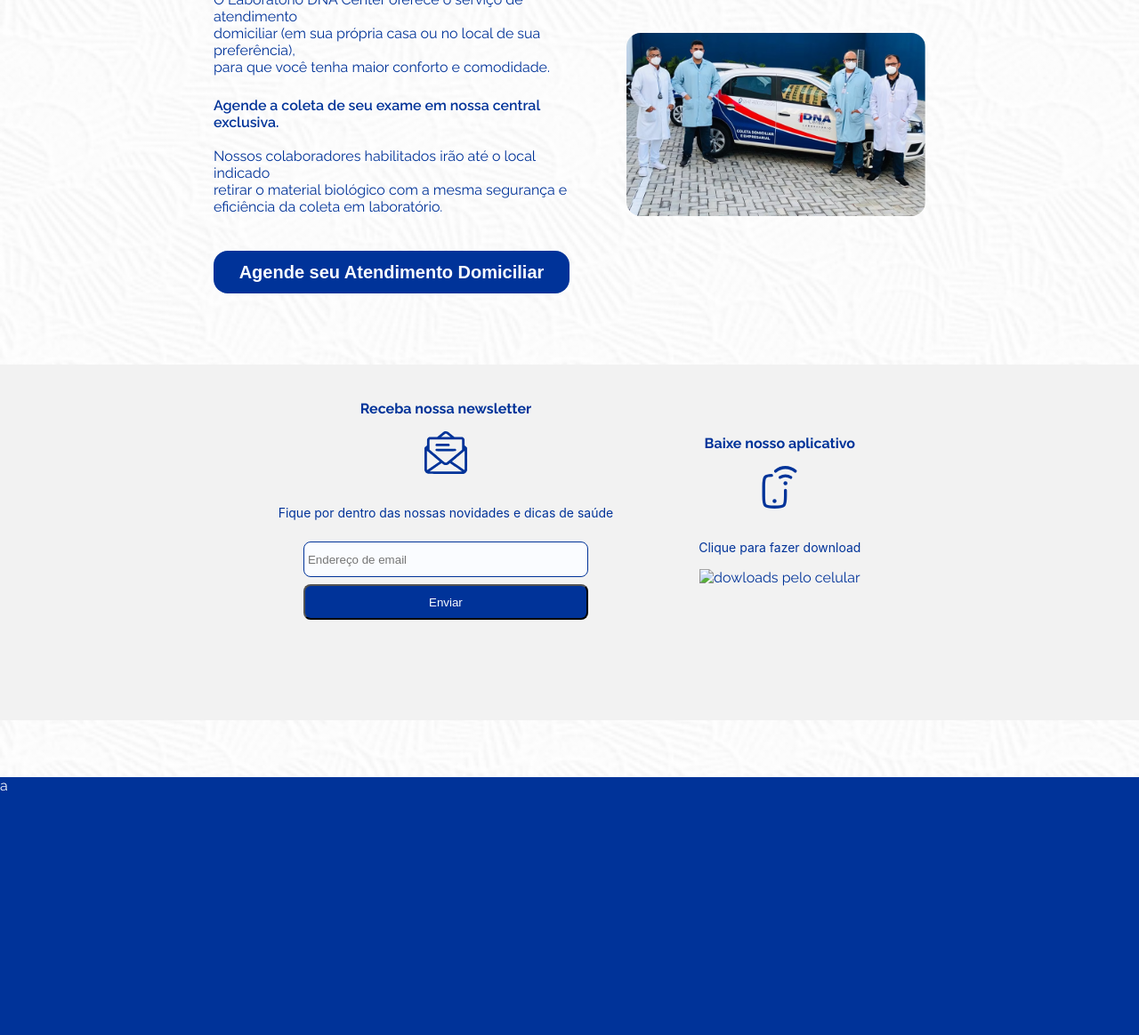
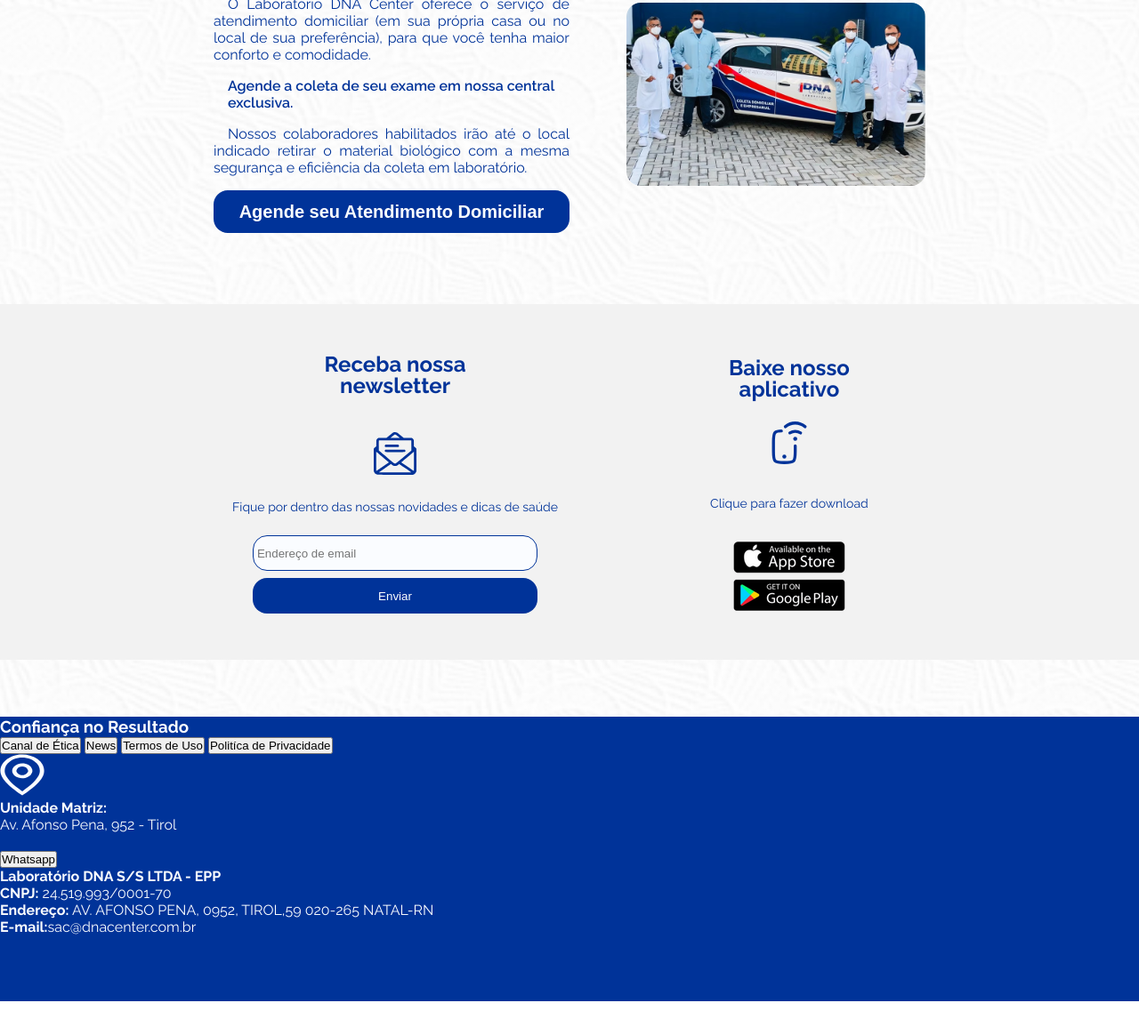
Before and after one commit to gabrpereira/DNA-Center, a plain HTML site: page index.html in a window 1280 px wide. Shown: the part 1162-2326 px from the top of the page at 89% size. After the commit the page ends 2288 px from the top, so only its background shows below. Drawn offline with Linux system fonts and the light colour scheme.

Commit message:
Inicialização do Footer

```diff
--- a/css/atendimento.css
+++ b/css/atendimento.css
@@ -16,8 +16,8 @@
 }
 
 .titulo-atendimento {
+    padding: var(--space-3);
     align-items: center;
-    padding-bottom: var(--space-2);
     color: var(--vermelho);
     font-size: var(--fonte-xl);
     font-style: normal;
@@ -30,14 +30,21 @@
     font-size: var(--fonte-md);
     font-style: normal;
     font-weight: 600;
+    margin: var(--space-3);
 }
 
 .texto-atendimento {
     color: var(--azul);
-    padding-bottom: var(--space-4);
     font-size: var(--fonte-md);
     font-weight: 400;
-    white-space: pre-line;
+    text-indent: 1rem;
+    text-align: justify;
+}
+
+.box-to-botao-atendimento {
+    justify-content: center;
+    align-items: center;
+    text-align: center;
 }
 
 .botao-atendimento{
--- a/css/contatos.css
+++ b/css/contatos.css
@@ -12,7 +12,7 @@
     align-items: center;
     text-align: center;
     flex-direction: row;
-    padding: var(--space-6) var(--space-14);
+    padding: var(--space-6) var(--space-14) var(--space-8);
 }
 
 .contato-email,
@@ -25,12 +25,38 @@
 .imagem-contato {
     width: var(--space-7);
     height: var(--space-7);
-    margin: var(--space-3);
+    margin: var(--space-2);
+}
+
+.titulo-contato {
+    text-align: center;
+    padding: var(--space-3);
+    color: var(--azul);
+    font-size: var(--fonte-xl);
+    font-weight: 700;
+    line-height: var(--space-4);
+}
+
+.quebra {
+    white-space: normal;
+}
+
+.quebra::before {
+    content: "\A";
+    white-space: pre;
+}
+
+.texto-contato-app {
+    padding: var(--space-4);
+    font-family: var(--f-fam);
+    font-size: var(--fonte-sm);
+    font-weight: 400;
+    line-height: var(--space-3);
 }
 
 .texto-contato {
     padding: var(--space-3);
-    font-family: Inter;
+    font-family: var(--f-fam);
     font-size: var(--fonte-sm);
     font-weight: 400;
     line-height: var(--space-3);
@@ -46,7 +72,7 @@
 
 
 .input-contato {
-    border-radius: var(--space-2);
+    border-radius: var(--space-3);
     border: 1px solid var(--azul);
     color: var(--azul);
     width: var(--space-16);
@@ -57,10 +83,17 @@
 
 
 .botao-contato {
-    border-radius: var(--space-2);
+    border: none;
+    border-radius: var(--space-3);
     color: var(--branco);
     width: var(--space-16);
     height: var(--space-6);
     padding: var(--space-1);
     background: var(--azul);
+    cursor: pointer;
 }
+
+.botao-contato:hover {
+    background-color: var(--vermelho);
+    transition: 0.3s;
+}
--- a/css/style.css
+++ b/css/style.css
@@ -12,7 +12,7 @@ body{
     background-size: cover;
     background-position: center;
     font-family: "Raleway", sans-serif;
-    color: var(--cinza);
+    color: var(--azul);
     overflow-x: hidden;
 }
 
@@ -53,3 +53,7 @@ body{
     --fonte-xxl: 2rem;    /* 32px  */
     --fonte-hero: 3rem;   /* 48px  */
 }
+
+:root {
+    --f-fam: "Raleway", sans-serif;
+}
--- a/sections/atendimento.html
+++ b/sections/atendimento.html
@@ -19,13 +19,13 @@
                     eficiência da coleta em laboratório.
                 </p>
 
-                <button class="botao-atendimento">Agende seu Atendimento Domiciliar</button>
+                <div class="box-to-botao-atendimento">
+                    <button class="botao-atendimento">Agende seu Atendimento Domiciliar</button>
+                </div>
 
             </div>
 
             <img class="imagem-atendimento" src="../img/atendimento.png" alt="Foto do atendimento domiciliar">
-            <!-- <div class="box-to-imagem">
-            </div> -->
 
     </div>
 </section>
--- a/sections/contatos.html
+++ b/sections/contatos.html
@@ -3,7 +3,9 @@
     <div class="box-contatos">
         <div class="contato-email">
 
-            <h4 class="titulo-contato">Receba nossa newsletter</h4>
+            <h4 class="titulo-contato">Receba nossa<span class="quebra">newsletter</span></h4>
+            <h4 class="titulo-contato">
+
             <img class="imagem-contato" src="../assets/icons/email.svg" alt="">
             <p class="texto-contato">Fique por dentro das nossas novidades e dicas de saúde</p>
 
@@ -16,10 +18,10 @@
 
         <div class="contato-app">
 
-            <h4 class="titulo-contato">Baixe nosso aplicativo</h4>
+            <h4 class="titulo-contato">Baixe nosso<span class="quebra">aplicativo</span></h4>
             <img class="imagem-contato" src="../assets/icons/telefone.svg" alt="">
-            <p class="texto-contato">Clique para fazer download</p>
-            <img src="../img/dowloads-mobile.pngto" alt="dowloads pelo celular">
+            <p class="texto-contato-app">Clique para fazer download</p>
+            <img src="../img/dowloads-mobile.png" alt="dowloads pelo celular">
 
         </div>
     </div>
--- a/sections/footer.html
+++ b/sections/footer.html
@@ -1,7 +1,45 @@
 <section class="footer">
 
-    <div>
-        <p>a</p>
+
+    <div class="box-left-footer">
+
+        <h3 class="titulo-footer">Confiança no Resultado</h3>
+
+        <button class="botoes-footer">Canal de Ética</button>
+        <button class="botoes-footer">News</button>
+        <button class="botoes-footer">Termos de Uso</button>
+        <button class="botoes-footer">Politíca de Privacidade</button>
+
+    </div>
+
+    <div class="box-right-footer">
+
+        <div class="endereco-footer">
+
+            <img src="../assets/icons/localizacao.svg" alt="">
+            <p class=""><strong>Unidade Matriz:</strong></p>
+            <p class="">Av. Afonso Pena, 952 - Tirol</p>
+
+        </div>
+
+        <div class="redes-sociais-footer">
+
+            <img src="../assets/icons/" alt="">
+            <img src="../assets/icons/" alt="">
+            <img src="../assets/icons/" alt="">
+
+        </div>
+
+        <button class="whatsapp-footer">Whatsapp</button>
+
+        <div class="cnpj-footer">
+
+            <p class=""><strong>Laboratório DNA S/S LTDA - EPP</strong></p>
+            <p class=""><strong>CNPJ:</strong> 24.519.993/0001-70</p>
+            <p class=""><strong>Endereço:</strong> AV. AFONSO PENA, 0952, TIROL,<span>59 020-265 NATAL-RN</span></p>
+            <p class=""><strong>E-mail:</strong>sac@dnacenter.com.br</p>
+
+        </div>
     </div>
 
 </section>
```
